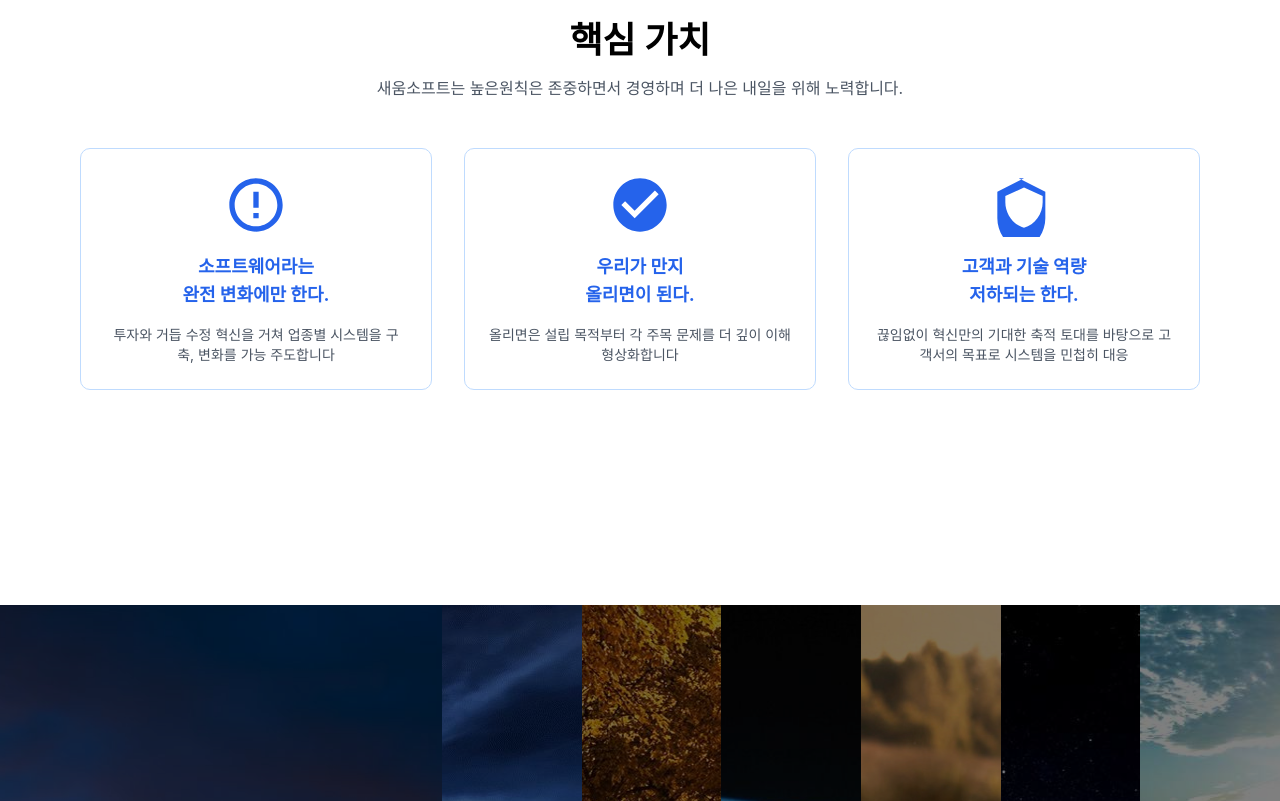
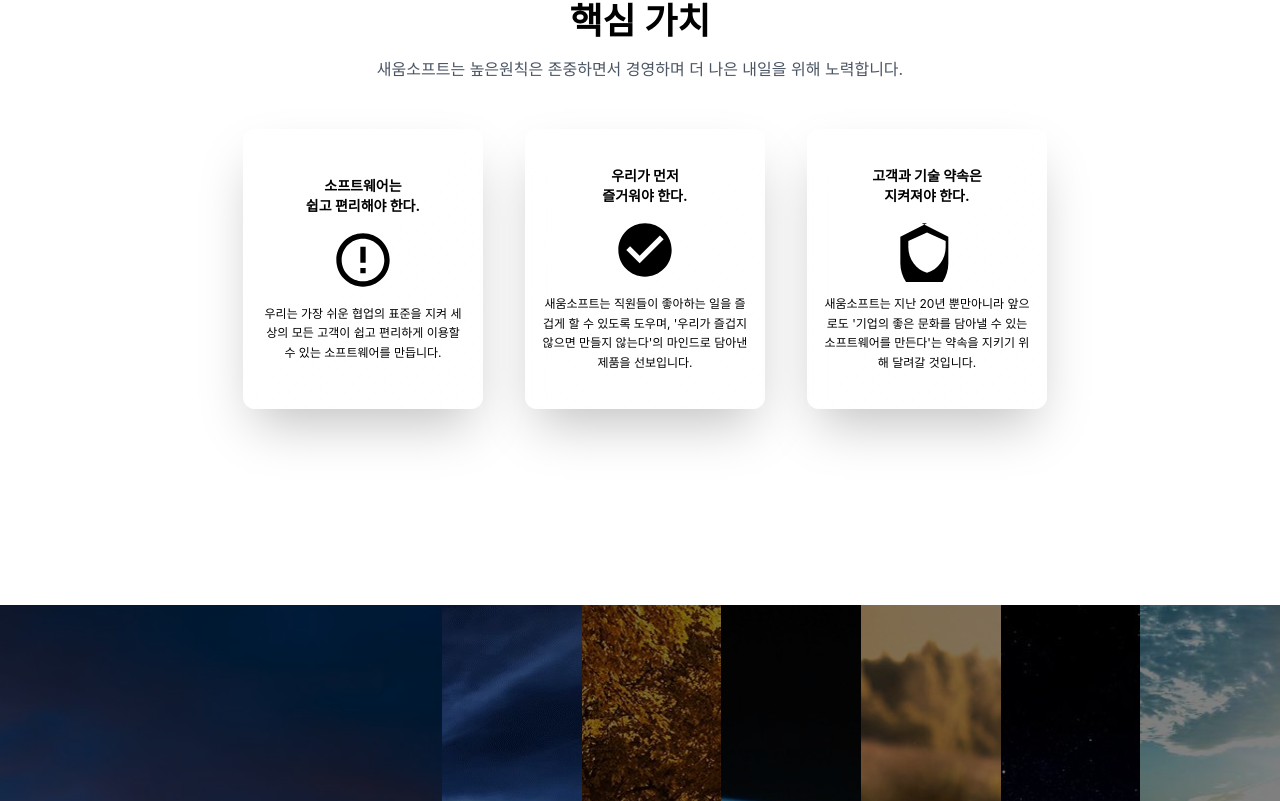
Before and after one commit to meanin9less/saewum_homepage, a React (Vite) app: page / in a window 1280 px wide. Shown: the part 1795-2596 px from the top of the page. Built offline with nearby package versions, Linux system fonts and the light colour scheme.

Commit message:
fit : card

```diff
--- a/package.json
+++ b/package.json
@@ -15,6 +15,7 @@
     "react-dom": "^18.3.1",
     "react-kakao-maps-sdk": "^1.2.0",
     "react-router-dom": "^6.0.0",
+    "styled-components": "^6.1.19",
     "tailwind-merge": "^2.5.5",
     "tailwindcss-animate": "^1.0.7"
   },
--- a/src/components/pages/main/sections/ValuesSection.tsx
+++ b/src/components/pages/main/sections/ValuesSection.tsx
@@ -1,28 +1,30 @@
+import { GlassCard } from "../../../ui/Card"
+
 export function ValuesSection() {
   const values = [
     {
-      title: "소프트웨어라는\n완전 변화에만 한다.",
-      description: "투자와 거듭 수정 혁신을 거쳐 업종별 시스템을 구축, 변화를 가능 주도합니다",
+      title: "소프트웨어는\n쉽고 편리해야 한다.",
+      description: "우리는 가장 쉬운 협업의 표준을 지켜 세상의 모든 고객이 쉽고 편리하게 이용할 수 있는 소프트웨어를 만듭니다.",
       icon: (
-        <svg className="w-16 h-16 text-blue-600" fill="currentColor" viewBox="0 0 24 24">
+        <svg className="w-16 h-16 text-black" fill="currentColor" viewBox="0 0 24 24">
           <path d="M12 2C6.48 2 2 6.48 2 12s4.48 10 10 10 10-4.48 10-10S17.52 2 12 2zm0 18c-4.41 0-8-3.59-8-8s3.59-8 8-8 8 3.59 8 8-3.59 8-8 8zm-1-13h2v6h-2zm0 8h2v2h-2z" />
         </svg>
       ),
     },
     {
-      title: "우리가 만지\n올리면이 된다.",
-      description: "올리면은 설립 목적부터 각 주목 문제를 더 깊이 이해 형상화합니다",
+      title: "우리가 먼저\n즐거워야 한다.",
+      description: "새움소프트는 직원들이 좋아하는 일을 즐겁게 할 수 있도록 도우며, '우리가 즐겁지 않으면 만들지 않는다'의 마인드로 담아낸 제품을 선보입니다.",
       icon: (
-        <svg className="w-16 h-16 text-blue-600" fill="currentColor" viewBox="0 0 24 24">
+        <svg className="w-16 h-16 text-black" fill="currentColor" viewBox="0 0 24 24">
           <path d="M12 2C6.48 2 2 6.48 2 12s4.48 10 10 10 10-4.48 10-10S17.52 2 12 2zm-2 15l-5-5 1.41-1.41L10 14.17l7.59-7.59L19 8l-9 9z" />
         </svg>
       ),
     },
     {
-      title: "고객과 기술 역량\n저하되는 한다.",
-      description: "끊임없이 혁신만의 기대한 축적 토대를 바탕으로 고객서의 목표로 시스템을 민첩히 대응",
+      title: "고객과 기술 약속은\n지켜져야 한다.",
+      description: "새움소프트는 지난 20년 뿐만아니라 앞으로도 '기업의 좋은 문화를 담아낼 수 있는 소프트웨어를 만든다'는 약속을 지키기 위해 달려갈 것입니다.",
       icon: (
-        <svg className="w-16 h-16 text-blue-600" fill="currentColor" viewBox="0 0 24 24">
+        <svg className="w-16 h-16 text-black" fill="currentColor" viewBox="0 0 24 24">
           <path d="M12 2L2 7v10c0 5.55 3.84 10.74 9 12 5.16-1.26 9-6.45 9-12V7l-10-5zm0 18.5c-4.05-1-7-5.16-7-9.5V8.59l7-3.11 7 3.11V11c0 4.34-2.95 8.5-7 9.5z" />
         </svg>
       ),
@@ -37,19 +39,21 @@
           새움소프트는 높은원칙은 존중하면서 경영하며 더 나은 내일을 위해 노력합니다.
         </p>
 
-        <div className="grid md:grid-cols-3 gap-8">
+        <div className="flex justify-center items-center relative group flex-wrap gap-8">
           {values.map((value, index) => (
-            <div key={index} className="p-6 border border-blue-200 rounded-lg">
-              <div className="w-16 h-16 mx-auto mb-4 flex items-center justify-center">
-                {value.icon}
+            <GlassCard key={index} label="" r={index * 15 - 15}>
+              <div className="flex flex-col items-center justify-center h-full px-4">
+                <h3 className="text-sm font-bold text-black mb-3 whitespace-pre-line">
+                  {value.title}
+                </h3>
+                <div className="mb-3">
+                  {value.icon}
+                </div>
+                <p className="text-xs text-black leading-relaxed">
+                  {value.description}
+                </p>
               </div>
-              <h3 className="text-lg font-bold mb-4 text-blue-600 whitespace-pre-line">
-                {value.title}
-              </h3>
-              <p className="text-sm text-gray-600">
-                {value.description}
-              </p>
-            </div>
+            </GlassCard>
           ))}
         </div>
       </div>
--- /dev/null
+++ b/src/components/ui/Card.tsx
@@ -0,0 +1,109 @@
+import React, { useRef, useEffect, useState } from "react";
+
+interface GlassCardProps {
+  label: string;
+  children: React.ReactNode;
+  r: number;
+}
+
+export const GlassCard = ({ label, children, r }: GlassCardProps) => {
+  const ref = useRef<HTMLDivElement>(null);
+  const [isInView, setIsInView] = useState(false);
+  const [index, setIndex] = useState(0);
+
+  useEffect(() => {
+    // 요소의 인덱스를 계산 (형제 요소 중 몇 번째인지)
+    if (ref.current) {
+      const parent = ref.current.parentElement;
+      if (parent) {
+        const siblings = Array.from(parent.children);
+        setIndex(siblings.indexOf(ref.current));
+      }
+    }
+
+    const observer = new IntersectionObserver(
+      ([entry]) => {
+        setIsInView(entry.isIntersecting);
+      },
+      { threshold: 0.9 }
+    );
+
+    if (ref.current) {
+      observer.observe(ref.current);
+    }
+
+    return () => observer.disconnect();
+  }, []);
+
+  const delay = index * 100; // 각 카드마다 100ms 지연
+
+  return (
+    <div
+      ref={ref}
+      className={`
+        relative w-[240px] h-[280px]
+        bg-gradient-to-br from-white/30 via-white/15 to-white/5
+        border border-white/20 shadow-2xl
+        flex justify-center items-center
+        rounded-xl backdrop-blur-lg
+        hover:shadow-[0_20px_40px_rgba(0,0,0,0.15)]
+        after:absolute after:top-0 after:right-0 after:w-1 after:h-full
+        after:bg-gradient-to-b after:from-white/50 after:via-white/20 after:to-transparent
+        after:rounded-r-xl after:pointer-events-none after:z-10
+        before:absolute before:bottom-0 before:left-0 before:w-full before:h-1
+        before:bg-gradient-to-r before:from-transparent before:via-white/30 before:to-transparent
+        before:rounded-b-xl before:pointer-events-none before:z-10
+      `}
+      style={{
+        transform: isInView ? "rotate(0deg) translateX(0)" : `rotate(${r}deg) translateX(${r > 0 ? 50 : -50}px)`,
+        marginLeft: isInView ? "10px" : "-45px",
+        opacity: isInView ? 1 : 0.7,
+        transition: `all 800ms cubic-bezier(0.34, 1.56, 0.64, 1) ${delay}ms`,
+      }}
+    >
+      {/* label */}
+      <div
+        className="
+          absolute bottom-0 w-full h-10
+          bg-white/5 flex justify-center items-center
+          text-white text-sm
+        "
+      >
+        {label}
+      </div>
+
+      {/* icon */}
+      <div className="text-white text-[2.5em]">{children}</div>
+    </div>
+  );
+};
+
+const Card = () => {
+  return (
+    <div className="flex justify-center items-center relative group">
+      {/* Github */}
+      <GlassCard label="Github" r={-15}>
+        <svg viewBox="0 0 496 512" height="1em" xmlns="http://www.w3.org/2000/svg">
+          <path d="M165.9 397.4c0 2-2.3 3.6-5.2..." />
+        </svg>
+      </GlassCard>
+
+      {/* Code */}
+      <GlassCard label="Code" r={5}>
+        <svg viewBox="0 0 640 512" height="1em" xmlns="http://www.w3.org/2000/svg">
+          <path d="M392.8 1.2c-17-4.9-34.7 5..." />
+        </svg>
+      </GlassCard>
+
+      {/* Earn */}
+      <GlassCard label="Earn" r={25}>
+        <svg viewBox="0 0 576 512" height="1em" xmlns="http://www.w3.org/2000/svg">
+          <path d="M64 64C28.7 64 0 92.7 0..." />
+        </svg>
+      </GlassCard>
+    </div>
+  );
+};
+
+
+export default Card;
```
Also changed, not shown: 1 other file (tests, documents, lock files or other folders).
